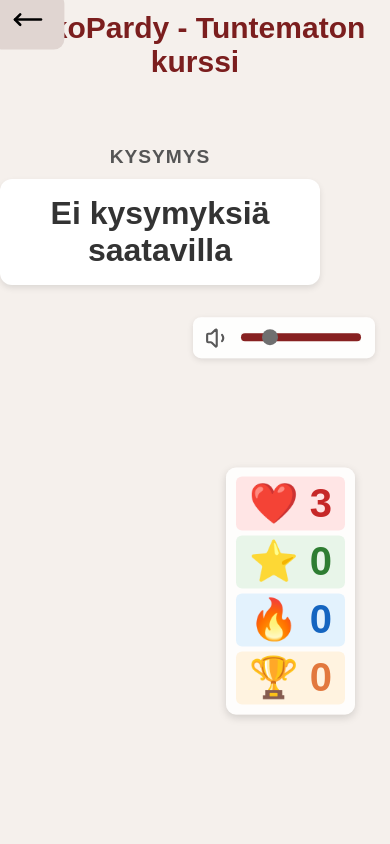
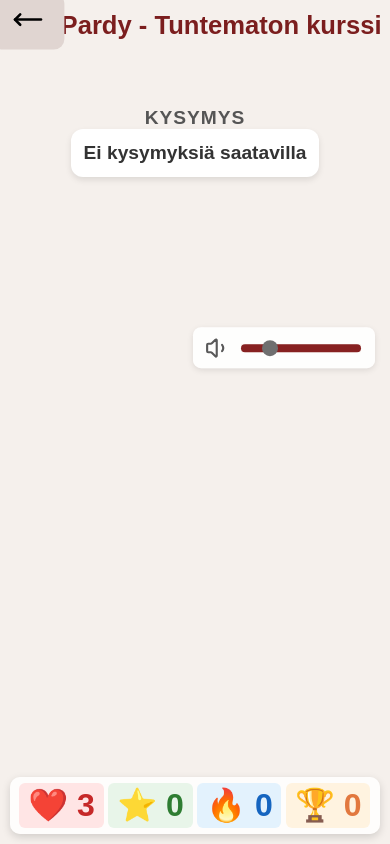
Before and after one commit to jamktiko/tikoPardy, a SvelteKit app in the folder tikoPardy/: page /game in a window 390 px wide. Built offline with nearby package versions, Linux system fonts and the light colour scheme; a web font is replaced by a local one.

Commit message:
tyylittelyä ja responsiivisuutta

```diff
--- a/tikoPardy/src/lib/components/GameButton.svelte
+++ b/tikoPardy/src/lib/components/GameButton.svelte
@@ -1,5 +1,4 @@
 <script lang="ts">
-
 type ButtonType = 'primary' | 'secondary' | 'retry' | 'main';
 
 interface Props {
@@ -17,13 +16,13 @@ let { type = 'primary', text, onclick, disabled = false }: Props = $props();
 <style>
 @import url('https://fonts.googleapis.com/css2?family=Cascadia+Mono:ital,wght@0,200..700;1,200..700&family=Roboto:ital,wght@0,100..900;1,100..900&display=swap');
 
-
 .btn {
 	width: 75%;
 	max-width: 500px;
+	min-width: 200px;
 	white-space: normal;
 	text-align: center;
-	padding: 1.21rem 1.9rem;
+	padding: 1.2rem 1.8rem;
 	font-family: 'Cascadia Mono', sans-serif;
 	font-size: 1.4rem;
 	border: none;
@@ -37,7 +36,7 @@ let { type = 'primary', text, onclick, disabled = false }: Props = $props();
 	transform: scale(1.05);
 }
 
-/* Default / fallback style */
+/* Types */
 .btn.primary {
 	background-color: #7b1e1e;
 	color: white;
@@ -67,4 +66,20 @@ let { type = 'primary', text, onclick, disabled = false }: Props = $props();
 	box-shadow: 0 6px 8px rgba(0, 0, 0, 0.15);
 }
 
+/* Responsive styles */
+@media (max-width: 768px) {
+	.btn {
+		font-size: 1.2rem;
+		padding: 1rem 1.4rem;
+		width: 85%;
+	}
+}
+
+@media (max-width: 480px) {
+	.btn {
+		font-size: 1rem;
+		padding: 0.8rem 1.2rem;
+		width: 90%;
+	}
+}
 </style>
--- a/tikoPardy/src/routes/game/+page.svelte
+++ b/tikoPardy/src/routes/game/+page.svelte
@@ -315,7 +315,6 @@
 		}
 	});
 </script>
-
 <button class="goBack" onclick={mainMenu}><MoveLeft /></button>
 <h1 class="">TikoPardy - {otsikko}</h1>
 
@@ -416,7 +415,8 @@
 	}
 
 	:global(.main-content) {
-		padding-right: 70px; /* Leaves space so text doesn't overlap fixed boxes */
+		padding-right: 70px;
+		padding-left: 70px; /* Leaves space so text doesn't overlap fixed boxes */
 		display: flex;
 		flex-direction: column;
 		align-items: center;
@@ -456,7 +456,7 @@
 		align-items: center;
 		gap: 1rem;
 		margin: 0 auto;
-		max-width: 950px;
+		max-width: 1200px;
 	}
 
 	.question-box {
@@ -475,7 +475,7 @@
 
 	.game-info-side {
 		position: fixed;
-		top: 70%;
+		top: 65%;
 		right: 35px; /* Match the slider's right value */
 		transform: translateY(-50%);
 		display: flex;
@@ -492,7 +492,7 @@
 
 	.audio-slider-container {
 		position: fixed;
-		top: 40%;
+		top: 45%;
 		right: 15px;
 		transform: translateY(-50%);
 		display: flex;
@@ -518,28 +518,28 @@
 	.info.lives {
 		background-color: #ffe5e5;
 		color: #c62828;
-		font-size: 2.5rem;
+		font-size: 2rem;
 		text-align: center;
 	}
 
 	.info.score {
 		background-color: #e8f5e9;
 		color: #2e7d32;
-		font-size: 2.5rem;
+		font-size: 2rem;
 		text-align: center;
 	}
 
 	.info.streak {
 		background-color: #e3f2fd;
 		color: #1565c0;
-		font-size: 2.5rem;
+		font-size: 2rem;
 		text-align: center;
 	}
 
 	.info.highscore {
 		background-color: #fff3e0;
 		color: #e2783e;
-		font-size: 2.5rem;
+		font-size: 2rem;
 		text-align: center;
 	}
 
@@ -571,4 +571,103 @@
 		transform: scale(1.3);
 		border-radius: 0.5rem;
 	}
+
+	@media (max-width: 1024px) {
+	.game-info-side {
+		top: auto;
+		bottom: 10px;
+		right: 10px;
+		transform: none;
+		flex-direction: row;
+		align-items: center;
+		justify-content: space-between;
+		width: 90%;
+		min-width: auto;
+		padding: 0.4rem 0.6rem;
+	}
+
+	.main-content {
+		padding-right: 20px; /* Remove extra padding */
+		padding-left: 20px; /* Equalize left and right */
+		display: flex;
+		flex-direction: column;
+		align-items: center;
+		gap: 1rem;
+		max-height: calc(100vh - 20px); /* Ensure no vertical scroll */
+		overflow-y: hidden;
+    }
+
+	.volume-button {
+		position: relative;
+		padding: 0;
+		display: flex;
+		justify-content: center;
+		align-items: center;
+	}
+
+	:global(.volume-icon) {
+		width: 1.6rem;
+		height: 1.6rem;
+	}
+	}
+	/* Responsive Styles */
+	@media (max-width: 768px) {
+
+    .main-content {
+			padding-right: 20px; /* Remove extra padding */
+			padding-left: 20px; /* Equalize left and right */
+			display: flex;
+			flex-direction: column;
+			align-items: center;
+			gap: 1rem;
+			max-height: calc(100vh - 20px); /* Ensure no vertical scroll */
+			overflow-y: hidden;
+    }
+
+		h1 {
+			font-size: 2rem;
+		}
+
+		h2 {
+			font-size: 1.5rem;
+			padding: 0.8rem;
+		}
+
+	.audio-slider-container {
+		display: flex;
+		justify-content: center;
+		align-items: center;
+		gap: 0.5rem;
+		margin-top: -2rem;
+		margin-bottom: 2rem;
+}
+
+	.game-info-side {
+		top: auto;
+		bottom: 10px;
+		right: 10px;
+		transform: none;
+		flex-direction: row;
+		align-items: center;
+		justify-content: space-between;
+		width: 90%;
+		min-width: auto;
+		padding: 0.4rem 0.6rem;
+	}
+}
+
+	@media (max-width: 480px) {
+		h1 {
+			font-size: 1.6rem;
+		}
+
+		h2 {
+			font-size: 1.2rem;
+		}
+
+		.modal-buttons {
+			flex-direction: column;
+			align-items: center;
+		}
+	}
 </style>
```
Also changed, not shown: tikoPardy/src/routes/+page.svelte (+7 -6 lines). Lines whose indentation alone changed are shown as unchanged.
